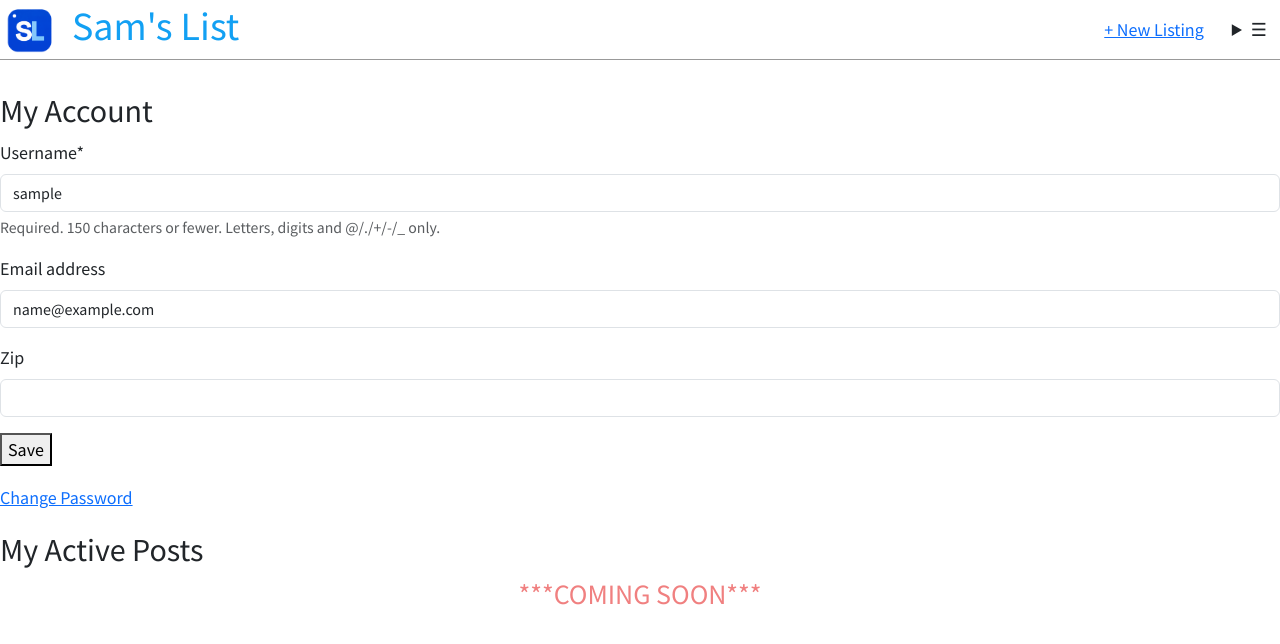
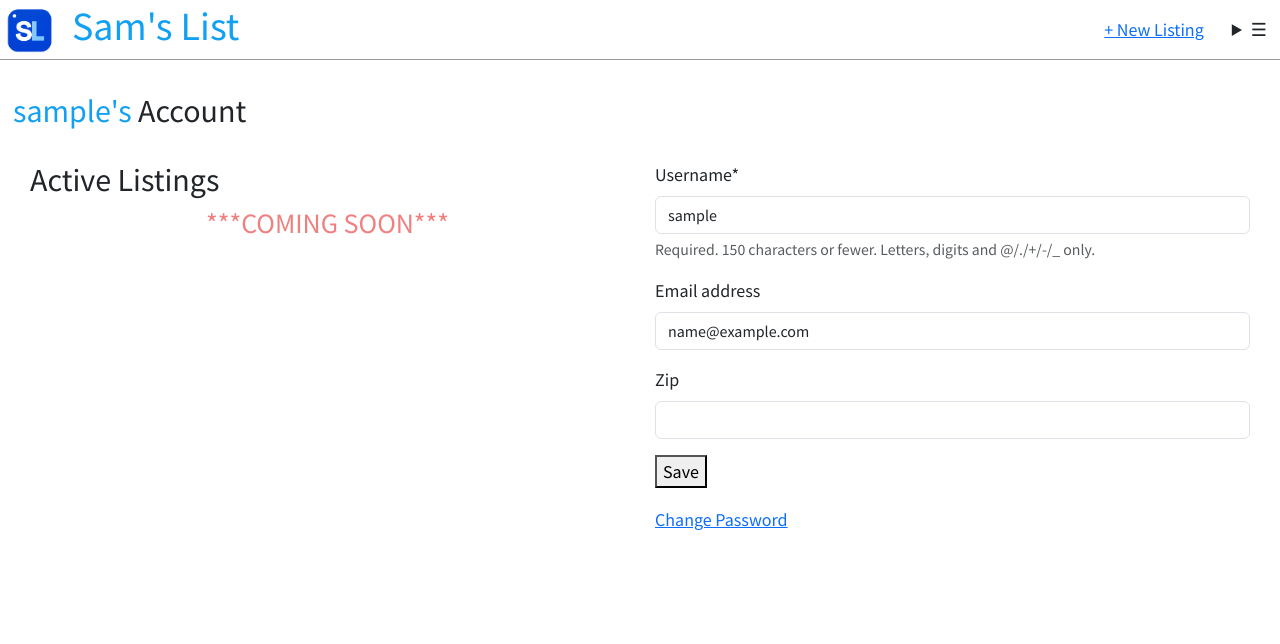
Before and after one commit to samuelpenney/SamsList, a Django app: page /accounts/edit/ in a window 1280 px wide. Shown: the top 644 px of the page. Run offline with Django 5.2, Linux system fonts and the light colour scheme; the visitor is signed in with stand-in values (Sample User, id 1); some libraries are stand-ins or nearby versions.

Commit message:
updated the account html again

```diff
--- a/DjangoProject/templates/accounts/account_edit.html
+++ b/DjangoProject/templates/accounts/account_edit.html
@@ -1,12 +1,22 @@
 {% extends "base.html" %}
 {% load crispy_forms_tags %}
 {% block content %}
-<h2>My Account</h2>
-<form method="post">{% csrf_token %}
-    {{ form|crispy }}
-    <button type="submit">Save</button>
-</form>
-<p style="margin-bottom: 20px;"><a href="{% url 'password_change' %}">Change Password</a></p>
-<h2>My Active Posts</h2>
-    <h3 style="text-align: center; color: lightcoral;">***COMING SOON***</h3>
+<h2 style="margin: 13px;">
+    <span style="color: rgb(18, 160, 243)">{{user.username}}'s</span> Account</h2>
+<div style="display: flex; align-items: flex-start; gap: 30px; margin: 30px;">
+    <div style="flex: 1; display: flex; flex-direction: column; gap: 15px;">
+        <div>
+            <h2>Active Listings</h2>
+            <h3 style="text-align: center; color: lightcoral;">***COMING SOON***</h3>
+        </div>
+    </div>
+    <div style="flex: 1;">
+        <form method="post">{% csrf_token %}
+            {{ form|crispy }}
+            <button type="submit">Save</button>
+        </form>
+        <p style="margin-bottom: 20px;"><a href="{% url 'password_change' %}">Change Password</a></p>
+    </div>
+
+</div>
 {% endblock content %}
```
